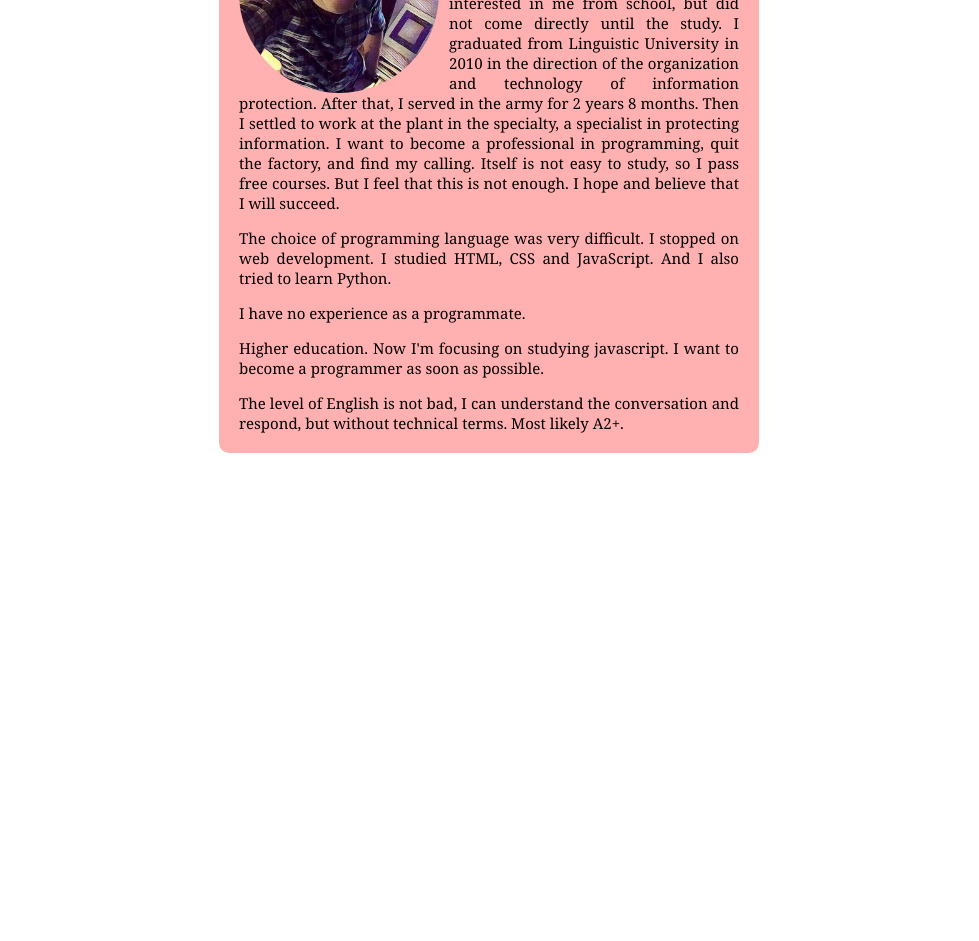
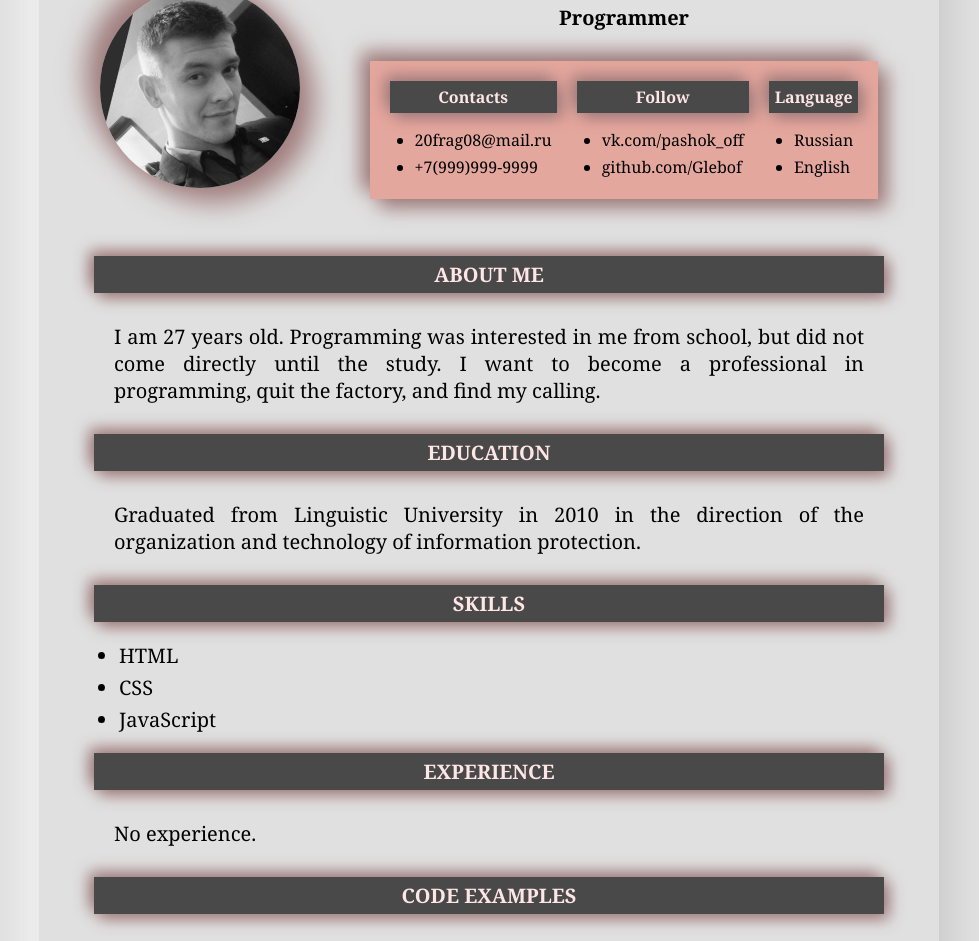
Before and after one commit to Glebof/rsschool-cv, a plain HTML site: page index.html in a window 1280 px wide. Shown: the part 127-1068 px from the top of the page, without its empty margins (151-1130 px from the left). Before the commit the page ends 800 px from the top, so only its background shows below. Drawn offline with Linux system fonts and the light colour scheme.

Commit message:
feat: change program code for HTML & CSS-task

```diff
--- a/index.html
+++ b/index.html
@@ -5,44 +5,76 @@
     <meta http-equiv="X-UA-Compatible" content="IE=edge">
     <meta name="viewport" content="width=device-width, initial-scale=1.0">
     <title>HTML, CSS & Git Basics</title>
-    <style>
-        body {
-            margin: 0;
-        }
-        .main {
-            display: block;
-            position: relative;
-            text-align: center;
-            width: 500px;
-            margin: auto;
-            font-size: 15px;
-            font-family:Georgia, 'Times New Roman', Times, serif;
-            text-align: justify;
-            background-color: rgb(255, 176, 176);
-            padding: 5px 20px;
-            border-radius: 10px;
-        }
-
-        .img {
-            margin-right: 10px;
-            border-radius: 100px;
-            float: left;
-        }
-       </style>
+    <link href="css/style.css" rel="stylesheet">
 </head>
 <body>
-    <div class="main">
-        <p><img class="img" src="img/1.jpg" width="200" height="200"
-            alt="фото"> Hello! My name Pavel Glebov.<br> E-mail: 20Frag08@mail.ru<br><br>
-        I am 27 years old. I live in Ryazan, but I come from Irkutsk. Programming was interested in me from school, but did not come directly until the study. I graduated from Linguistic University in 2010 in the direction of the organization and technology of information protection. After that, I served in the army for 2 years 8 months. Then I settled to work at the plant in the specialty, a specialist in protecting information. I want to become a professional in programming, quit the factory, and find my calling. Itself is not easy to study, so I pass free courses. But I feel that this is not enough. I hope and believe that I will succeed.</p>
-
-        <p>The choice of programming language was very difficult. I stopped on web development. I studied HTML, CSS and JavaScript. And I also tried to learn Python.</p>
-
-        <p>I have no experience as a programmate.</p>
-
-        <p>Higher education. Now I'm focusing on studying javascript. I want to become a programmer as soon as possible.</p>
-
-        <p>The level of English is not bad, I can understand the conversation and respond, but without technical terms. Most likely A2+.</p>
-    </div>
+    <header class="header">
+        <article class="header__logo">
+            <h6><img class="img" src="img/self.png"
+                alt="фото"></h6>
+        </article>
+        <article class="header__all">
+            <div class="header__name">
+                <h2>Pavel Glebov</h2>
+            </div>
+            <div class="header__prof">
+                <h3>Programmer</h3>
+            </div>
+            <div class="header__info">
+                <div class="contacts">
+                    <h4 class="info__title">Contacts</h4>
+                    <ul class="info__list">
+                        <li class="info__item">20frag08@mail.ru</li>
+                        <li class="info__item">+7(999)999-9999</li>
+                    </ul>
+                </div>
+                <div class="follow">
+                    <h4 class="info__title">Follow</h4>
+                    <ul class="info__list">
+                        <li class="info__item">vk.com/pashok_off</li>
+                        <li class="info__item">github.com/Glebof</li>
+                    </ul>
+                </div>
+                <div class="language">
+                    <h4 class="info__title">Language</h4>
+                    <ul class="info__list">
+                        <li class="info__item">Russian</li>
+                        <li class="info__item">English</li>
+                    </ul>
+                </div>
+            </div>
+        </article>
+    </header>
+    <main class="main">
+        <article class="article">
+            <h3 class="info__title">ABOUT ME</h3>
+            <p>I am 27 years old. Programming was interested in me from school, but did not come directly until the study. I want to become a professional in programming, quit the factory, and find my calling.</p>
+            <h3 class="info__title">EDUCATION</h3>
+            <p>Graduated from Linguistic University in 2010 in the direction of the organization and technology of information protection.</p>
+            <h3 class="info__title">SKILLS</h3>
+            <ul class="info__list">
+                <li class="info__item">HTML</li>
+                <li class="info__item">CSS</li>
+                <li class="info__item">JavaScript</li>
+            </ul>
+            <h3 class="info__title">EXPERIENCE</h3>
+            <p>No experience.</p>
+            <h3 class="info__title">CODE EXAMPLES</h3>
+            <p>In future.</p>
+        </article>
+    </main>
+    <footer>
+        <nav class="footer__article">
+            <div class="footer__section">
+                <a href="https://github.com/Glebof" class="my__git">My GitHub 2021</a>
+            </div>
+            <div class="footer__section">
+                <a href="https://rs.school/js/"><img src="img/rs_school_js.svg" alt="rs.school"></a>
+            </div>
+            <div class="footer__section">
+                <a href="https://www.youtube.com/"><img src="img/YouTube_icon.svg" alt="youtube"></a>
+            </div>
+        </nav>
+    </footer>
 </body>
 </html>
```
